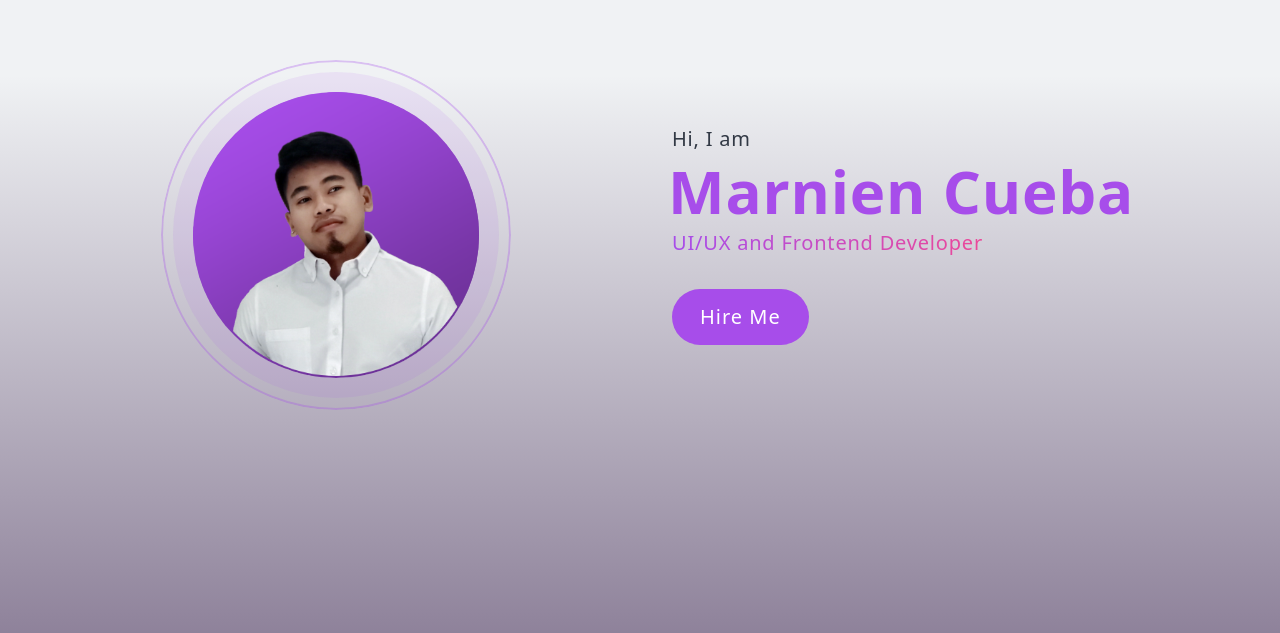
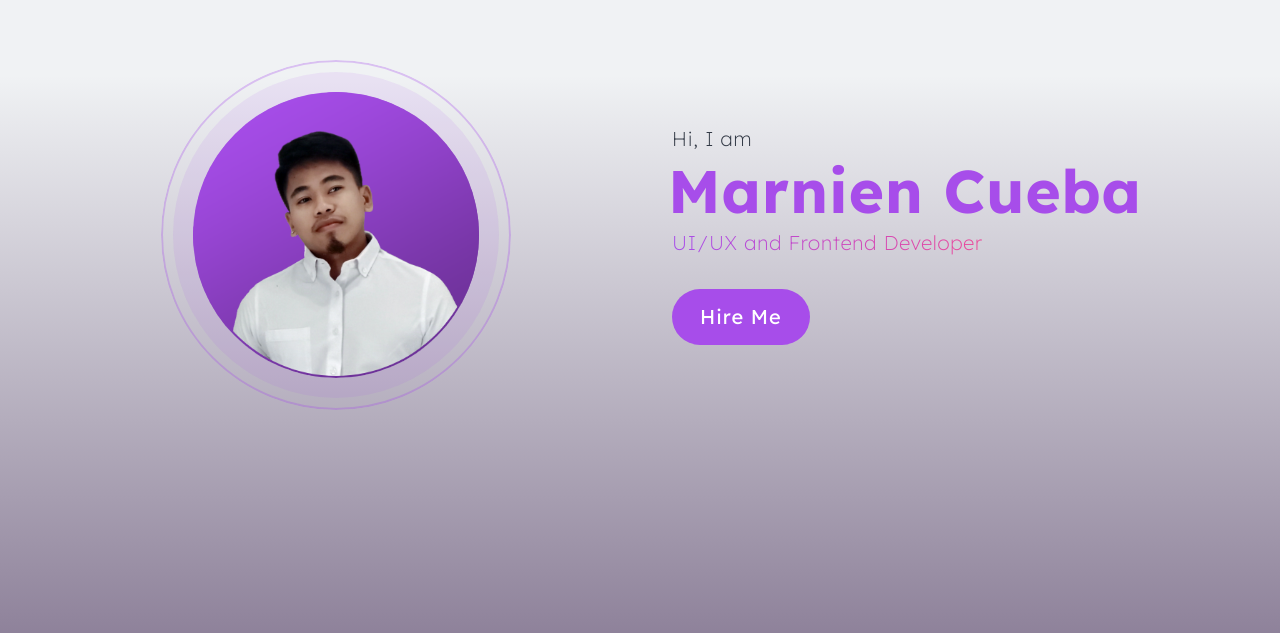
Before and after one commit to codemarns/folio, a Next.js app: page / in a window 1280 px wide. Shown: the part 165-798 px from the top of the page. Built offline with nearby package versions, Linux system fonts and the light colour scheme.

Commit message:
extend font family

```diff
--- a/tailwind.config.ts
+++ b/tailwind.config.ts
@@ -88,6 +88,9 @@ const config: Config = {
         "danger-900": "#480014",
         "danger-950": "#1A0007",
       },
+      fontFamily: {
+        lexend: ["var(--font-lexend)"],
+      },
       screens: {
         xs: "425px",
         // => @media (min-width: 425px) { ... }
```
